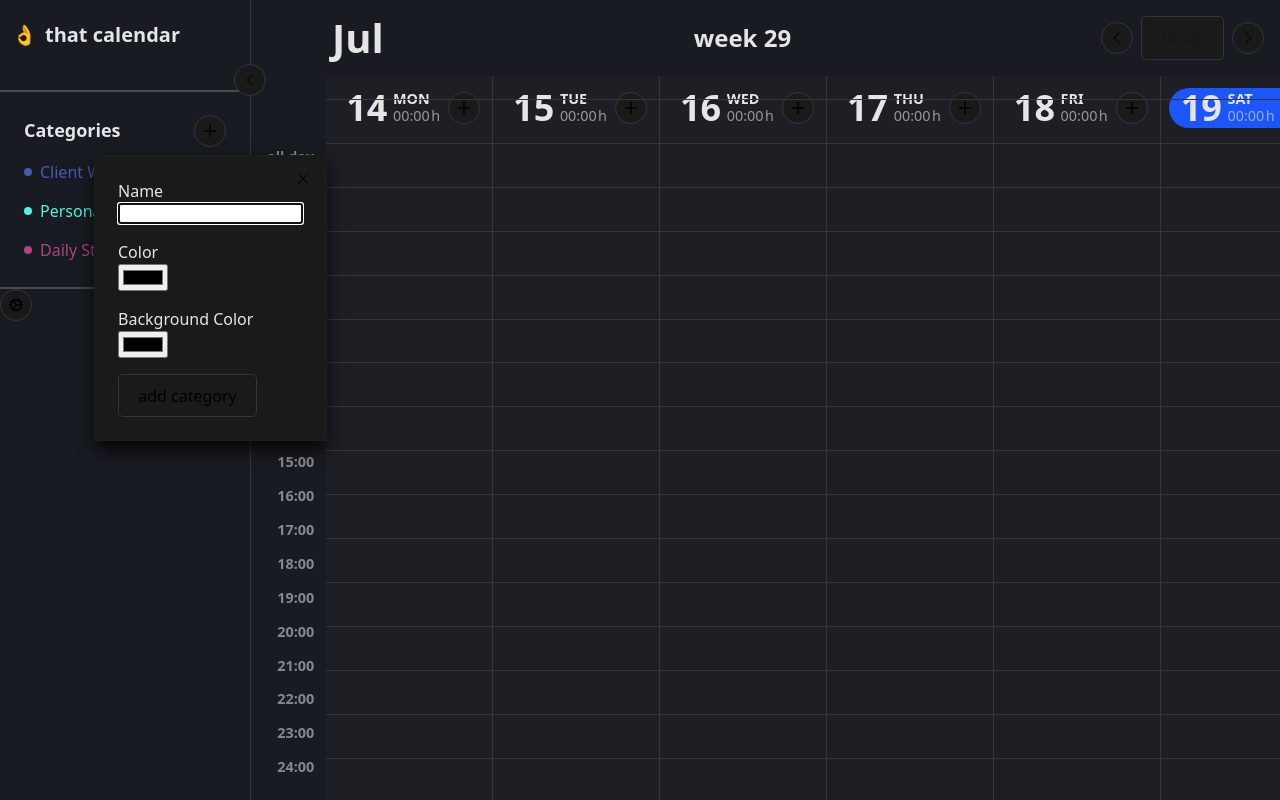
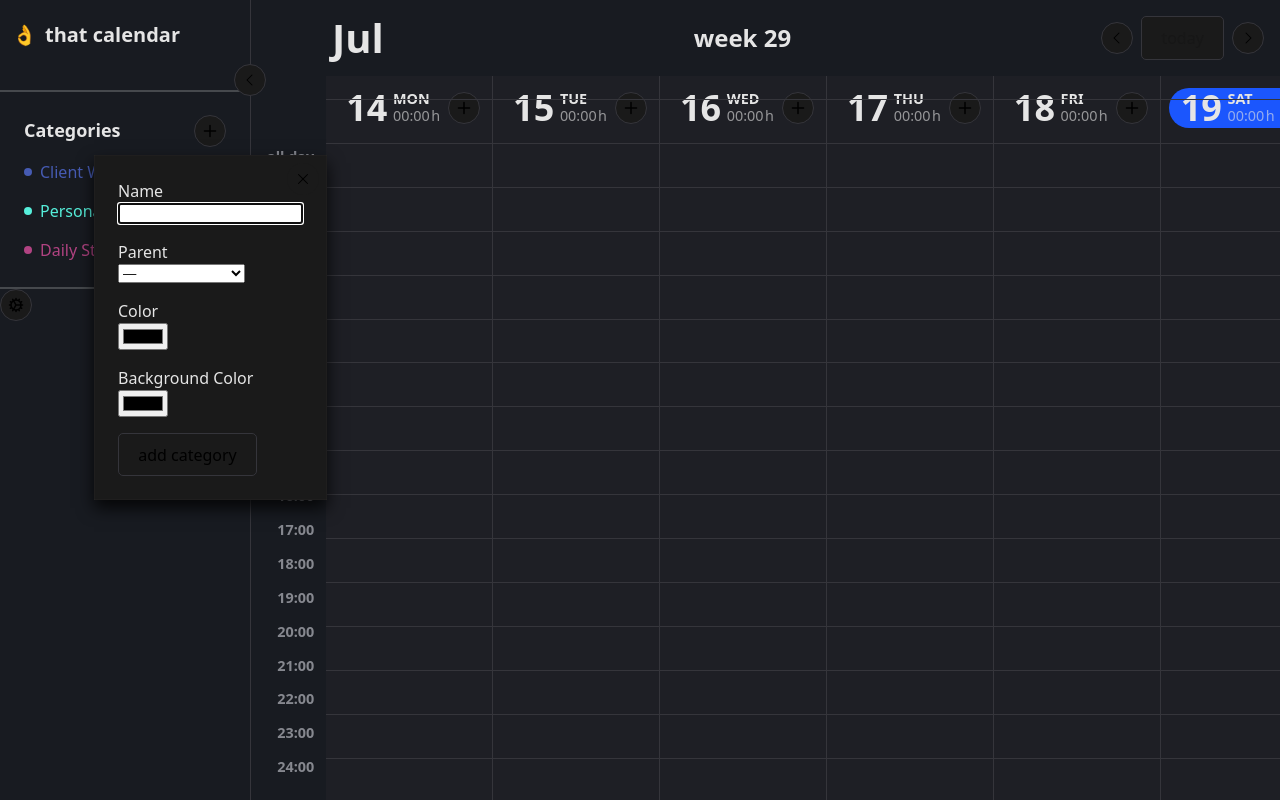
Before and after one commit to fraulueneburg/thatcalendar-fe, a React (Vite) app: page / in a window 1280 px wide. Both pictures are taken after a click on the button 210 px from the left and 130 px from the top of the page. Built offline with nearby package versions, Linux system fonts and the light colour scheme.

Commit message:
refactor (category form): add optional parent category

```diff
--- a/src/components/Forms/NewCategoryForm.tsx
+++ b/src/components/Forms/NewCategoryForm.tsx
@@ -1,3 +1,6 @@
+import { categoryArr } from '../../data/dummydata'
+const mainCategories = categoryArr.filter((elem) => !elem.parent)
+
 export default function NewCategoryForm() {
 	return (
 		<>
@@ -5,7 +8,20 @@ export default function NewCategoryForm() {
 				<p>
 					<label>
 						Name
-						<input type="text" />
+						<input type="text" required />
+					</label>
+				</p>
+				<p>
+					<label>
+						Parent
+						{mainCategories.length > 0 && (
+							<select>
+								<option>—</option>
+								{mainCategories.map((category) => (
+									<option key={category._id}>{category.title}</option>
+								))}
+							</select>
+						)}
 					</label>
 				</p>
 				<p>
--- a/src/styles/App.scss
+++ b/src/styles/App.scss
@@ -522,7 +522,9 @@ button[data-scope='popover'][aria-expanded='true'] + div {
 }
 
 label {
-	input {
+	input,
+	select,
+	textarea {
 		display: block;
 	}
 }
```
